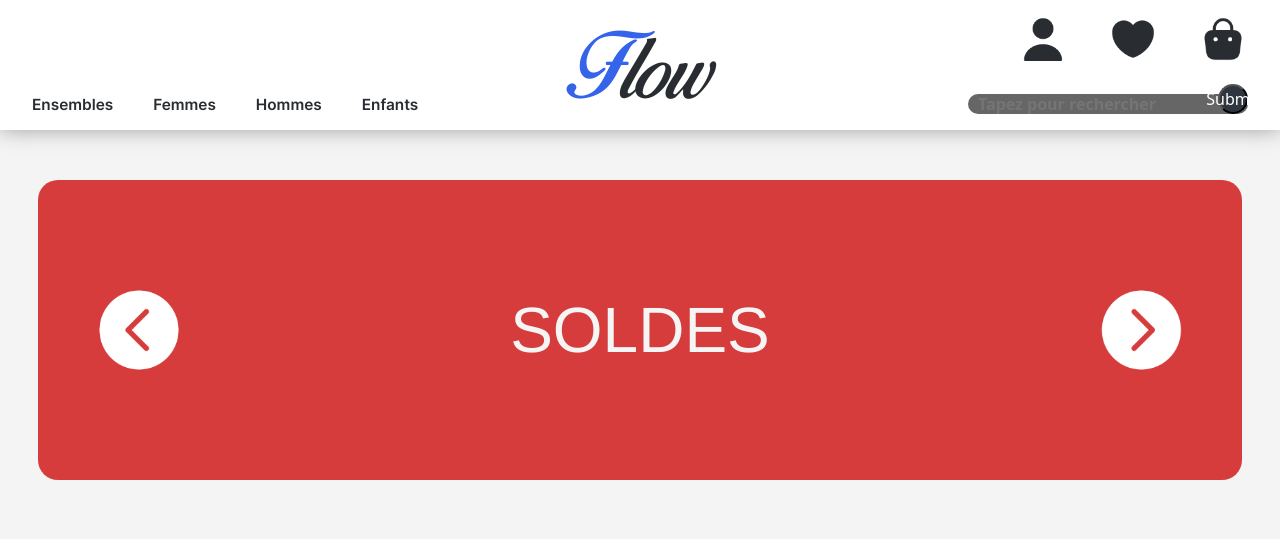
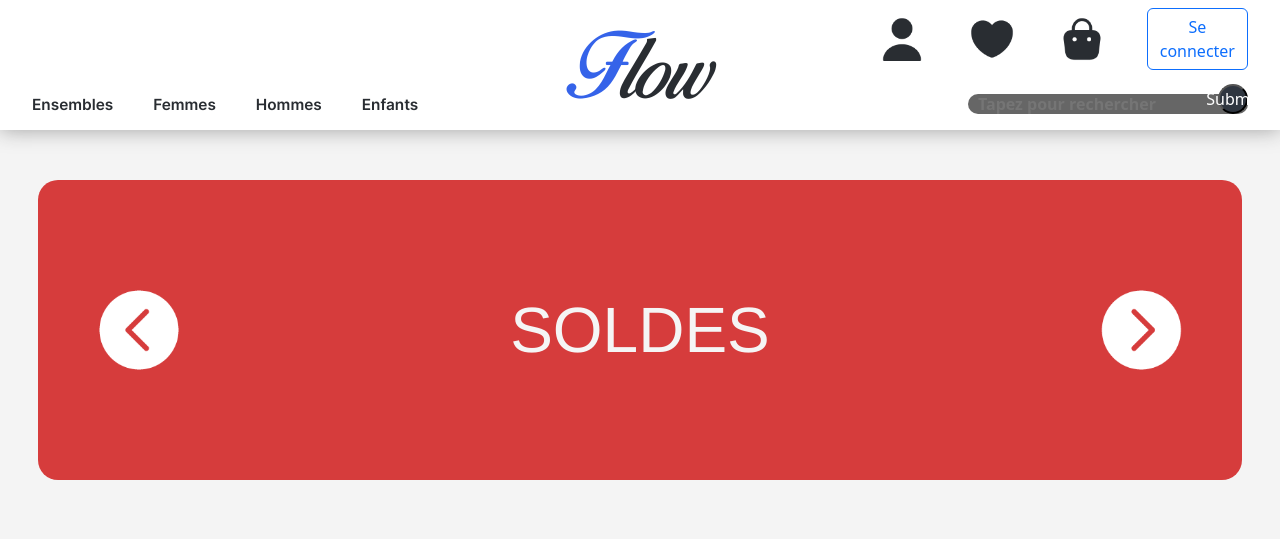
Before and after one commit to Davosthecool/Shopping-website-simulation, a Symfony app: template app/templates/accueil.html.twig in a window 1280 px wide. Shown: the top 539 px of the page. Run offline with Twig, Linux system fonts and the light colour scheme; the template is opened without the code that fills it, so the values that code supplies are empty; form fields are guessed from the names that the template uses; style sheets or scripts are compiled from the project's sources; some libraries are stand-ins or nearby versions.

Commit message:
bouton connexion headers

```diff
--- a/app/templates/headers/header.html.twig
+++ b/app/templates/headers/header.html.twig
@@ -23,6 +23,8 @@
                 <a href="{{ path("app_panier") }}"><img src="/icones/panier.png" alt="icone panier"></a>
                 {% if (app.user) %}
                     <a href="{{ path("app_logout") }}" class="btn btn-outline-danger logout">Se deconnecter</a>
+                {% else %}
+                    <a href="{{ path("app_login") }}" class="btn btn-outline-primary login">Se connecter</a>
                 {% endif %}
             </div>
         </div>
--- a/app/templates/headers/header_search.html.twig
+++ b/app/templates/headers/header_search.html.twig
@@ -22,6 +22,8 @@
                 <a href="{{ path("app_favoris") }}"><img src="/icones/favoris.png" alt="icone favoris"></a>                <a href="{{ path("app_panier") }}"><img src="/icones/panier.png" alt="icone panier"></a>
                 {% if (app.user) %}
                     <a href="{{ path("app_logout") }}" class="btn btn-outline-danger logout">Se deconnecter</a>
+                {% else %}
+                    <a href="{{ path("app_login") }}" class="btn btn-outline-primary login">Se connecter</a>
                 {% endif %}
             </div>
         </div>
```
